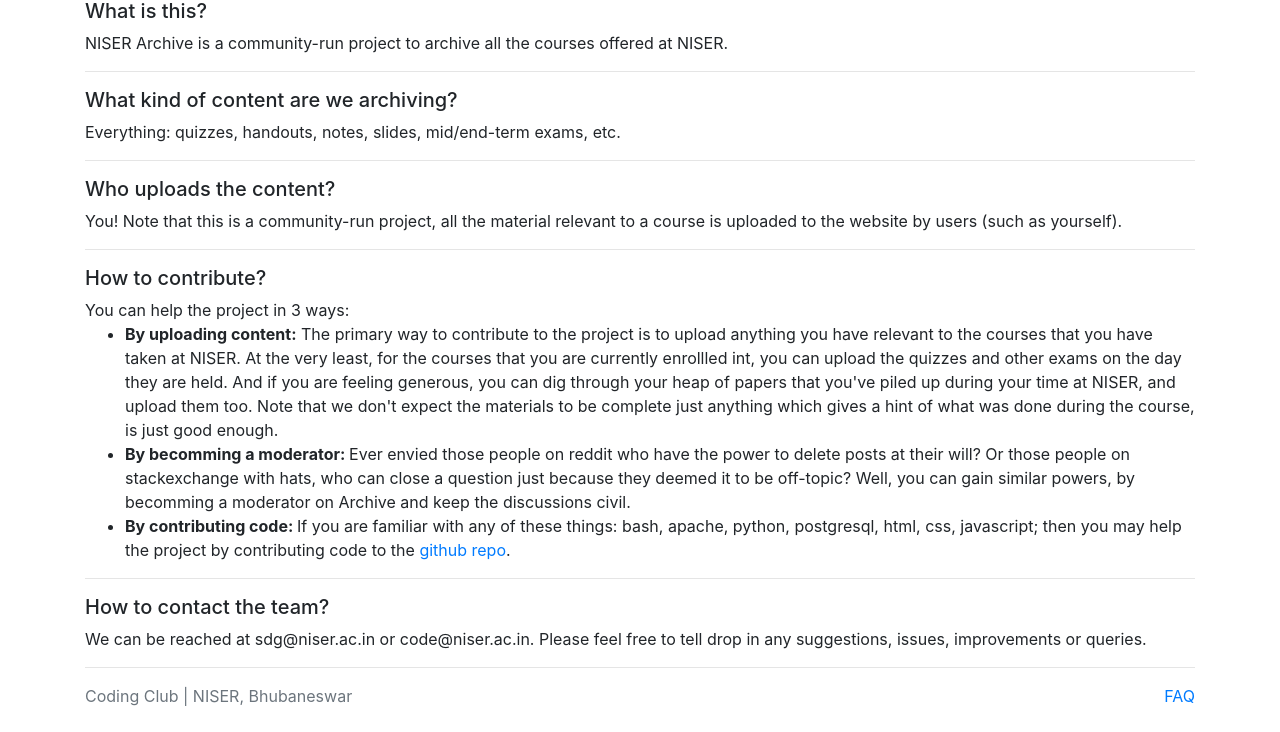
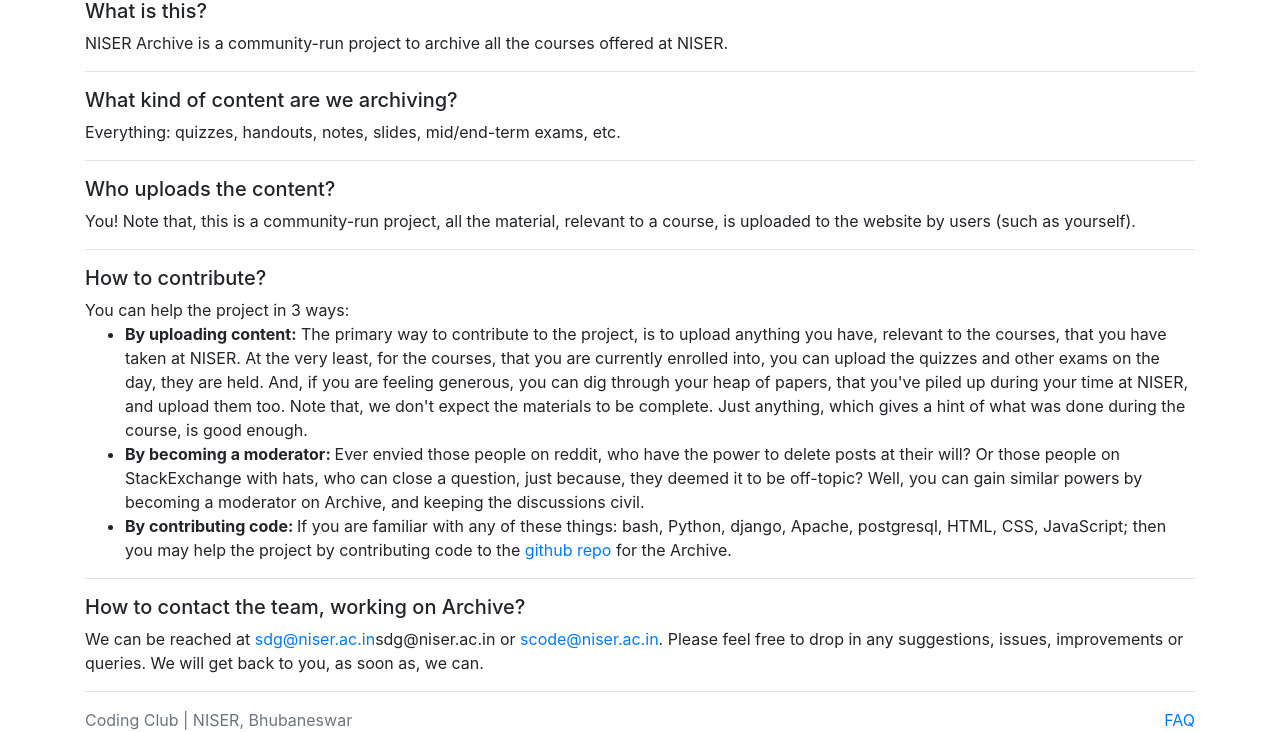
Before and after one commit to sdgniser/arc, a Django app: template main/templates/main/faq.htm in a window 1280 px wide. Shown: the part 123-855 px from the top of the page. Before the commit the page ends 829 px from the top, so only its background shows below. Run offline with Django 3.2, Linux system fonts and the light colour scheme; the template is opened without the code that fills it, so the values that code supplies are empty; some libraries are stand-ins or nearby versions.

Commit message:
Proof-reading + minor additions

```diff
--- a/main/templates/main/faq.htm
+++ b/main/templates/main/faq.htm
@@ -11,18 +11,18 @@
   Everything: quizzes, handouts, notes, slides, mid/end-term exams, etc.
   <hr>
   <h5>Who uploads the content?</h5>
-  You! Note that this is a community-run project, all the material relevant to a course is uploaded to the website by users (such as yourself).
+  You! Note that, this is a community-run project, all the material, relevant to a course, is uploaded to the website by users (such as yourself).
   <hr>
   <h5>How to contribute?</h5>
   You can help the project in 3 ways:
   <ul>
-    <li><strong>By uploading content:</strong> The primary way to contribute to the project is to upload anything you have relevant to the courses that you have taken at NISER. At the very least, for the courses that you are currently enrollled int, you can upload the quizzes and other exams on the day they are held. And if you are feeling generous, you can dig through your heap of papers that you've piled up during your time at NISER, and upload them too. Note that we don't expect the materials to be complete just anything which gives a hint of what was done during the course, is just good enough.</li>
-    <li><strong>By becomming a moderator: </strong> Ever envied those people on reddit who have the power to delete posts at their will? Or those people on stackexchange with hats, who can close a question just because they deemed it to be off-topic? Well, you can gain similar powers, by becomming a moderator on Archive and keep the discussions civil.</li>
-    <li><strong>By contributing code: </strong> If you are familiar with any of these things: bash, apache, python, postgresql, html, css, javascript; then you may help the project by contributing code to the <a href="https://github.com/sdgniser/arc/">github repo</a>.</li>
+    <li><strong>By uploading content:</strong> The primary way to contribute to the project, is to upload anything you have, relevant to the courses, that you have taken at NISER. At the very least, for the courses, that you are currently enrolled into, you can upload the quizzes and other exams on the day, they are held. And, if you are feeling generous, you can dig through your heap of papers, that you've piled up during your time at NISER, and upload them too. Note that, we don't expect the materials to be complete. Just anything, which gives a hint of what was done during the course, is good enough.</li>
+    <li><strong>By becoming a moderator: </strong> Ever envied those people on reddit, who have the power to delete posts at their will? Or those people on StackExchange with hats, who can close a question, just because, they deemed it to be off-topic? Well, you can gain similar powers by becoming a moderator on Archive, and keeping the discussions civil.</li>
+    <li><strong>By contributing code: </strong> If you are familiar with any of these things: bash, Python, django, Apache, postgresql, HTML, CSS, JavaScript; then you may help the project by contributing code to the <a href="https://github.com/sdgniser/arc/">github repo</a> for the Archive.</li>
   </ul>
   <hr>
-  <h5>How to contact the team?</h5>
-  We can be reached at sdg@niser.ac.in or code@niser.ac.in. Please feel free to tell drop in any suggestions, issues, improvements or queries.
+  <h5>How to contact the team, working on Archive?</h5>
+  We can be reached at <a href = "mailto: sdg@niser.ac.in">sdg@niser.ac.in</a>sdg@niser.ac.in or <a href = "mailto: code@niser.ac.in">scode@niser.ac.in</a>. Please feel free to drop in any suggestions, issues, improvements or queries. We will get back to you, as soon as, we can.
   <hr>
 </div>
 {% endblock %}
```
